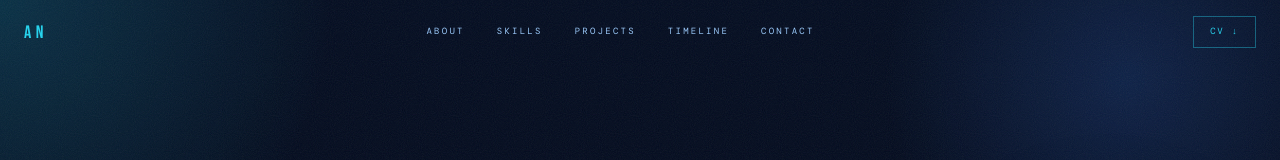
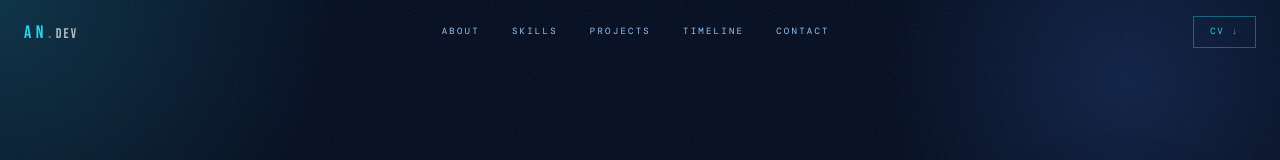
Before and after one commit to AneleNqabeni220403635/anele_portfolio, a Next.js app in the folder anele_portfolio/: page / in a window 1280 px wide. Shown: the top 160 px of the page. Built offline with nearby package versions, Linux system fonts and the light colour scheme; no server answers.

Commit message:
random fixes

```diff
--- a/anele_portfolio/pages/index.jsx
+++ b/anele_portfolio/pages/index.jsx
@@ -320,7 +320,9 @@ function Nav() {
       backdropFilter: scrolled ? "blur(18px)" : "none",
     }}>
       <div style={{ maxWidth: "1280px", margin: "0 auto", padding: "0 24px", height: "64px", display: "flex", alignItems: "center", justifyContent: "space-between" }}>
-        <span style={{ fontFamily: "'Bebas Neue', sans-serif", fontSize: "18px", letterSpacing: "0.25em", color: "#22d3ee" }}>AN</span>
+        <span style={{ fontFamily: "'Bebas Neue', sans-serif", fontSize: "18px", letterSpacing: "0.25em", color: "#22d3ee" }}>
+          AN<span style={{ color: "#ffffff", opacity: 0.35 }}>.</span><span style={{ color: "#ffffff", fontSize: "14px", letterSpacing: "0.15em", opacity: 0.7 }}>dev</span>
+        </span>
         <div className="nav-links" style={{ display: "flex", gap: "32px" }}>
           {links.map((l) => (
             <button key={l} onClick={() => scroll(l)}
```
